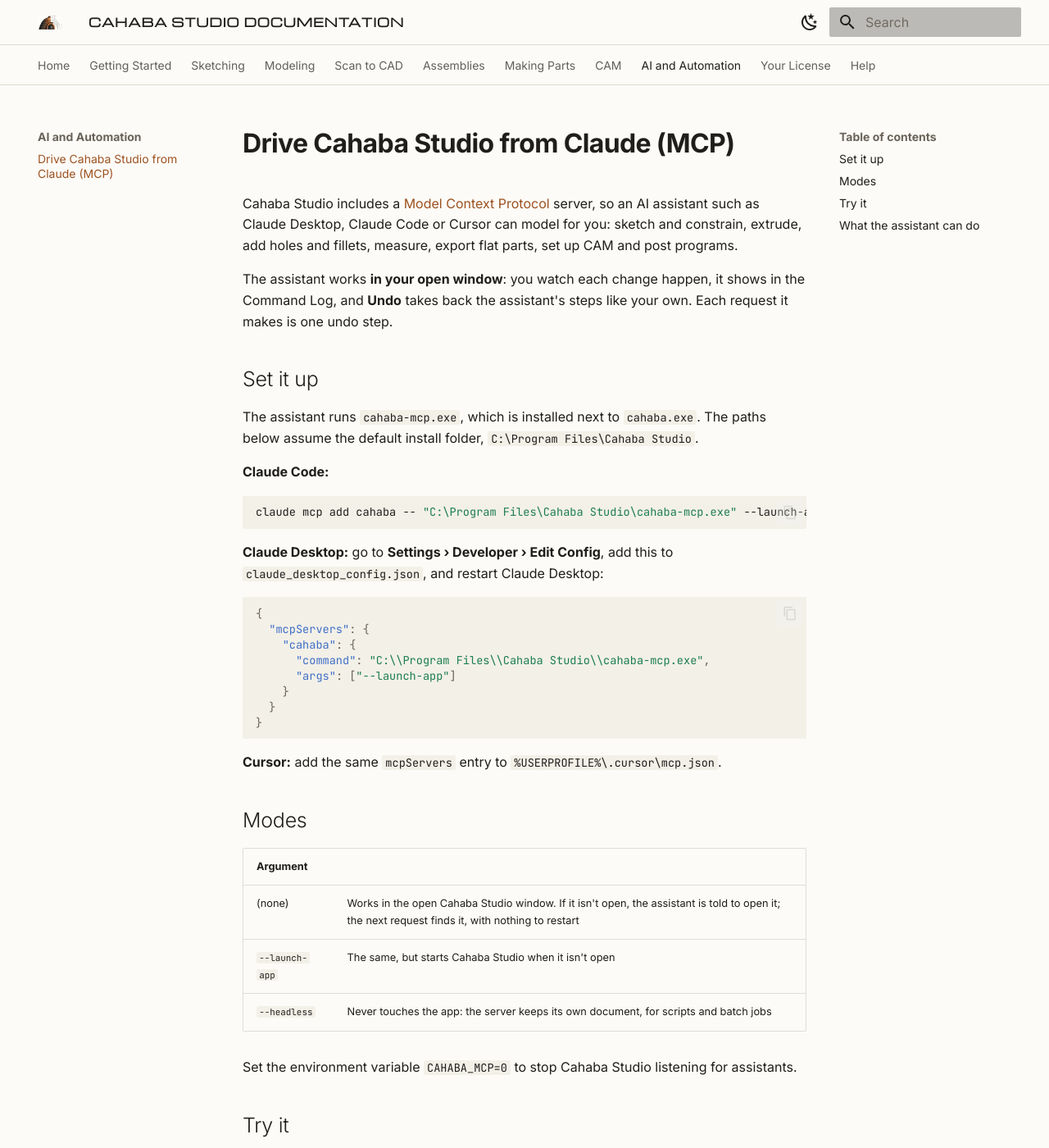
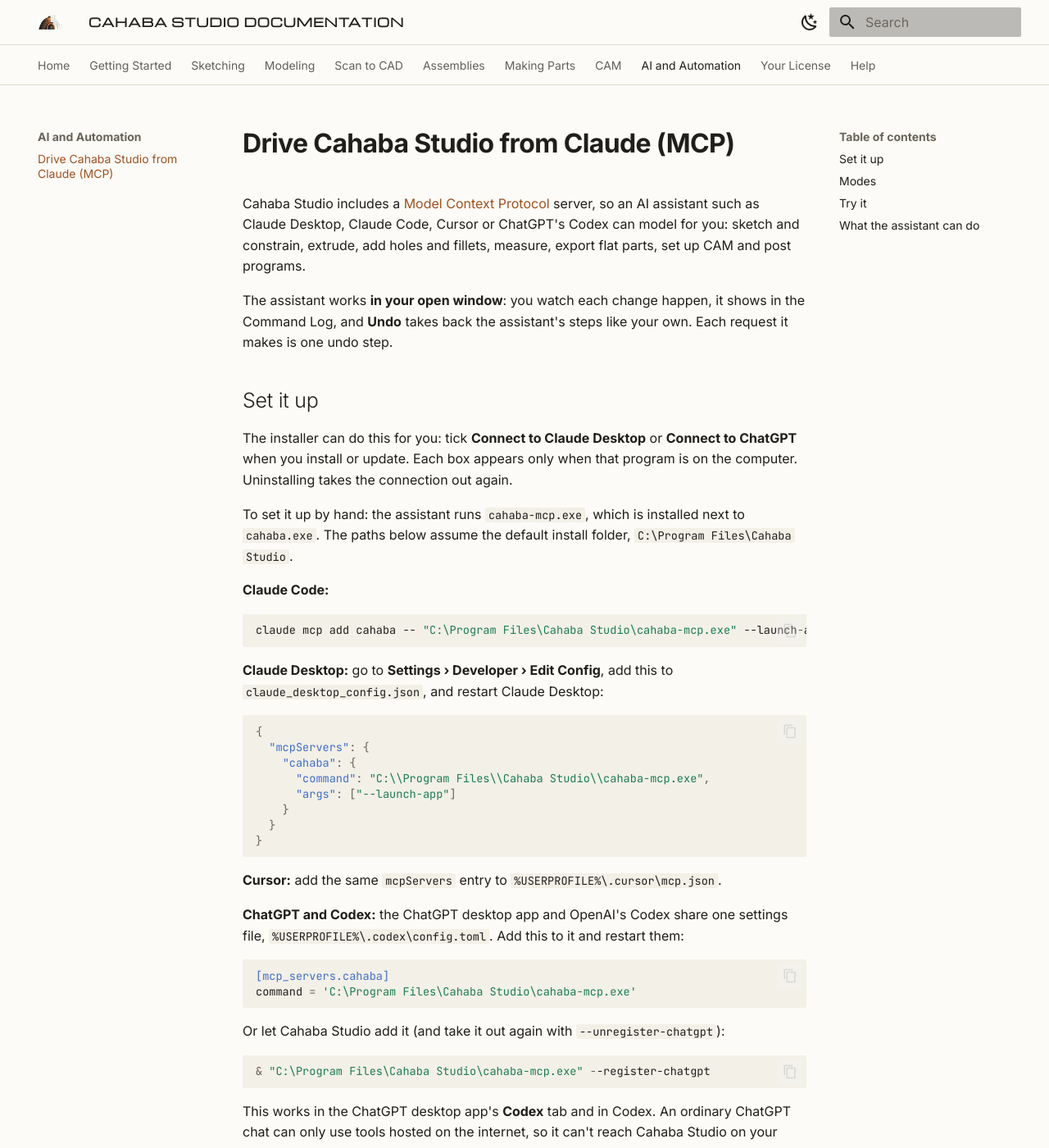
Before and after one commit to invictuscockpits/invictuscad-docs, an MkDocs documentation site: the page built from docs/automation/mcp.md, in a window 1280 px wide and 1400 px high. Shown: the whole window at 82% size. Built offline with MkDocs 1.6.1 and Material for MkDocs 9.7.7, drawn with Linux system fonts in a browser that asks for light colours; some of the changed text lies outside the part shown.

Commit message:
0.9.7: meshes from CAD and the Align preview in Scan to CAD, dimensions to a body's edges, Extrude's profile x and Join from a plane, KiCad files and Import in Projects, connecting ChatGPT; the Projects button on the Window page

````diff
--- a/docs/automation/mcp.md
+++ b/docs/automation/mcp.md
@@ -1,7 +1,7 @@
 # Drive Cahaba Studio from Claude (MCP)
 
 Cahaba Studio includes a [Model Context Protocol](https://modelcontextprotocol.io) server, so an AI
-assistant such as Claude Desktop, Claude Code or Cursor can model for you: sketch and constrain,
+assistant such as Claude Desktop, Claude Code, Cursor or ChatGPT's Codex can model for you: sketch and constrain,
 extrude, add holes and fillets, measure, export flat parts, set up CAM and post programs.
 
 The assistant works **in your open window**: you watch each change happen, it shows in the
@@ -10,8 +10,13 @@ one undo step.
 
 ## Set it up
 
-The assistant runs `cahaba-mcp.exe`, which is installed next to `cahaba.exe`. The paths
-below assume the default install folder, `C:\Program Files\Cahaba Studio`.
+The installer can do this for you: tick **Connect to Claude Desktop** or **Connect to ChatGPT**
+when you install or update. Each box appears only when that program is on the computer.
+Uninstalling takes the connection out again.
+
+To set it up by hand: the assistant runs `cahaba-mcp.exe`, which is installed next to
+`cahaba.exe`. The paths below assume the default install folder,
+`C:\Program Files\Cahaba Studio`.
 
 **Claude Code:**
 
@@ -34,6 +39,23 @@ claude mcp add cahaba -- "C:\Program Files\Cahaba Studio\cahaba-mcp.exe" --launc
 ```
 
 **Cursor:** add the same `mcpServers` entry to `%USERPROFILE%\.cursor\mcp.json`.
+
+**ChatGPT and Codex:** the ChatGPT desktop app and OpenAI's Codex share one settings file,
+`%USERPROFILE%\.codex\config.toml`. Add this to it and restart them:
+
+```toml
+[mcp_servers.cahaba]
+command = 'C:\Program Files\Cahaba Studio\cahaba-mcp.exe'
+```
+
+Or let Cahaba Studio add it (and take it out again with `--unregister-chatgpt`):
+
+```powershell
+& "C:\Program Files\Cahaba Studio\cahaba-mcp.exe" --register-chatgpt
+```
+
+This works in the ChatGPT desktop app's **Codex** tab and in Codex. An ordinary ChatGPT chat
+can only use tools hosted on the internet, so it can't reach Cahaba Studio on your computer.
 
 ## Modes
 
````
Also changed, not shown: docs/getting-started/projects.md (+3 -2 lines), docs/getting-started/window.md (+1 -0 lines), docs/modeling/extrude.md (+10 -5 lines), docs/scan/extract-and-align.md (+6 -1 lines), docs/sketching/constraints.md (+4 -0 lines).
